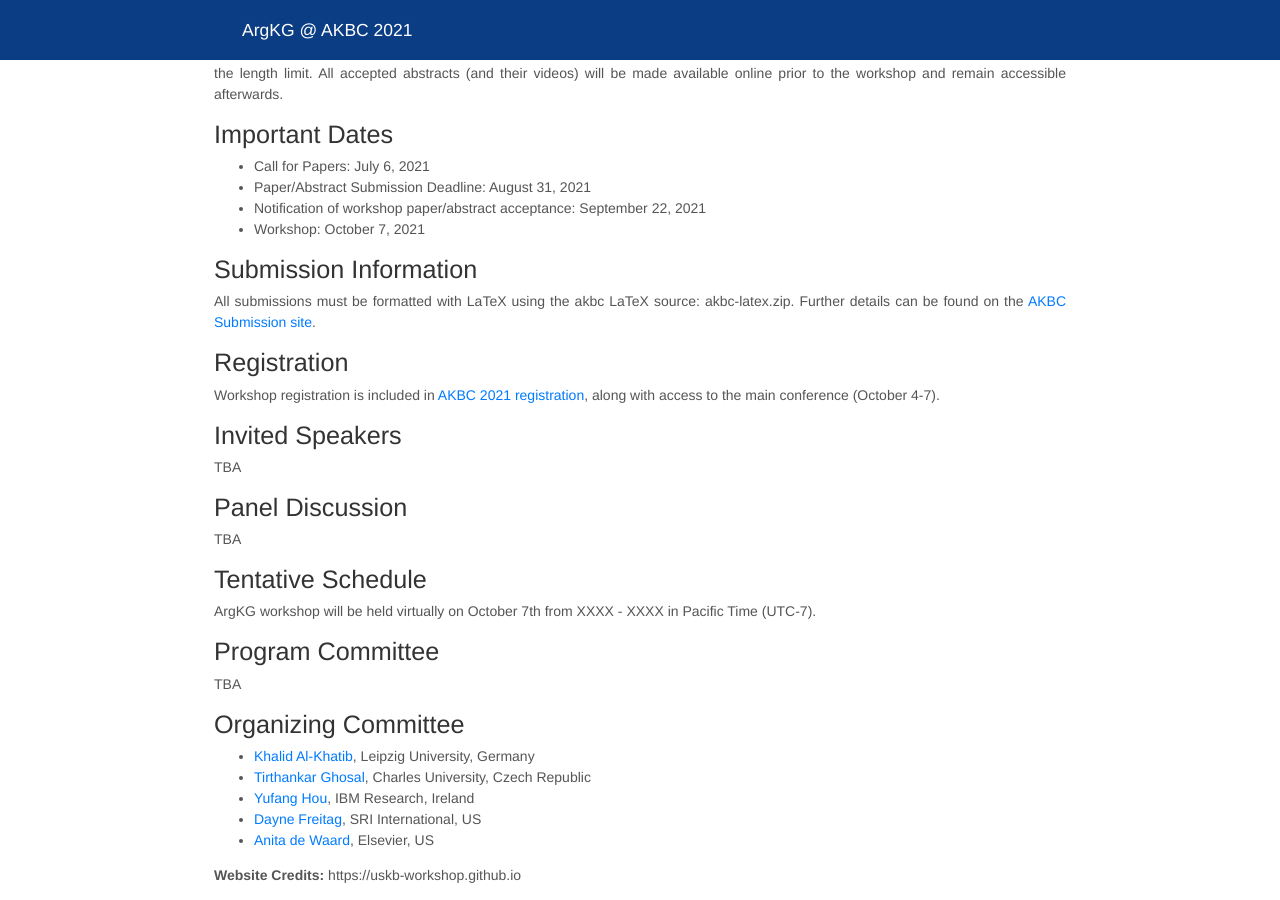
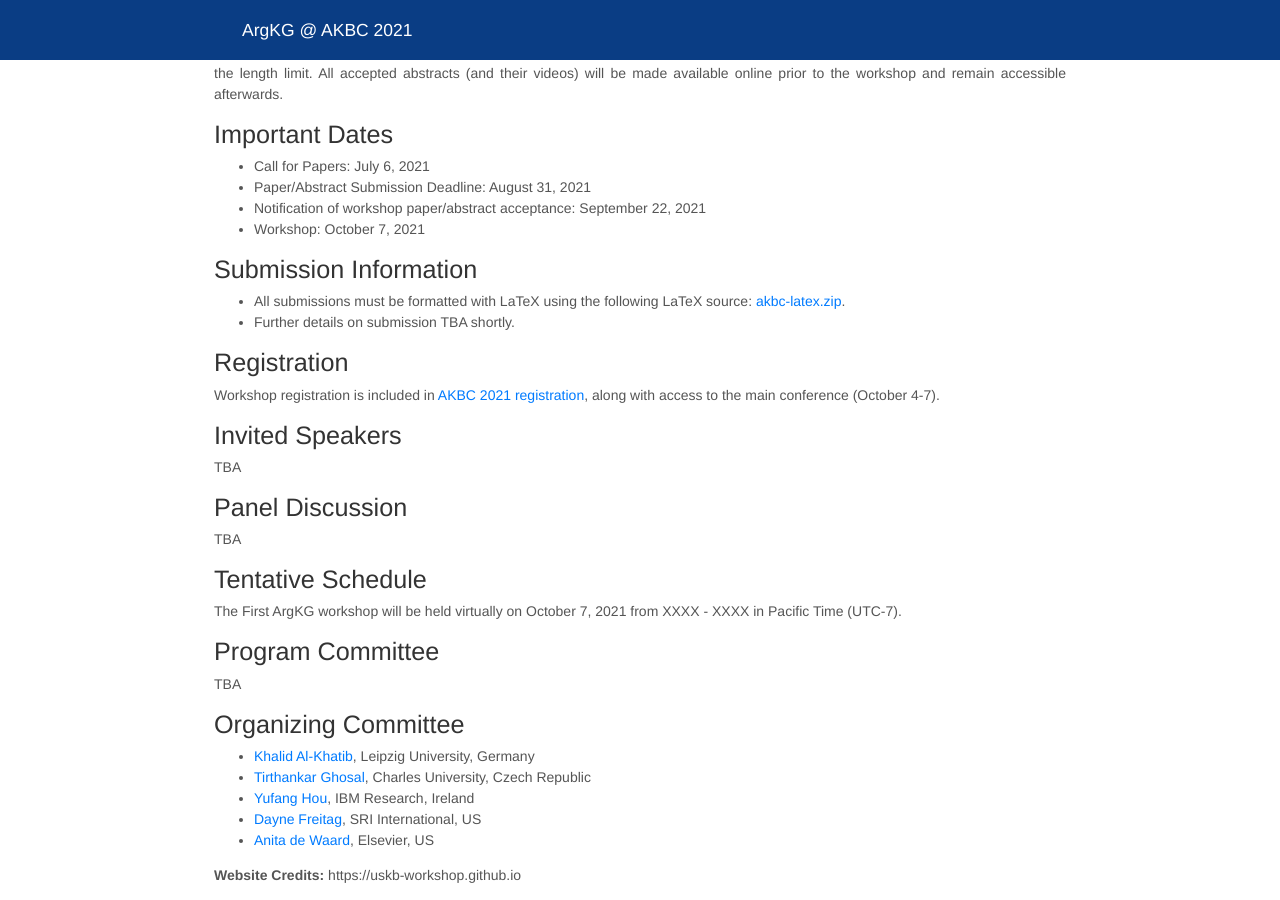
Before and after one commit to ArgKG/2021, a Jekyll site: the page built from index.md, in a window 1280 px wide and 900 px high, scrolled down 1064 px. Built offline with Jekyll 4.4.1, drawn with Linux system fonts in a browser that asks for light colours; nearby versions of some CDN libraries.

Commit message:
Update index.md

```diff
--- a/index.md
+++ b/index.md
@@ -43,7 +43,8 @@ Format and scope:  These abstracts can be longer than the typical abstracts for
 
 ## Submission Information
 
-All submissions must be formatted with LaTeX using the akbc LaTeX source: akbc-latex.zip. Further details can be found on the <a href="https://www.akbc.ws/2021/submission">AKBC Submission site</a>.
+- All submissions must be formatted with LaTeX using the following LaTeX source: <a href="https://github.com/akbc-conference/style-files/blob/master/akbc-latex.zip?raw=true">akbc-latex.zip</a>.
+- Further details on submission TBA shortly.
 
 
 ## Registration
@@ -60,7 +61,7 @@ TBA
 
 ## Tentative Schedule
 
-ArgKG workshop will be held virtually on October 7th from XXXX - XXXX in Pacific Time (UTC-7).
+The First ArgKG workshop will be held virtually on October 7, 2021 from XXXX - XXXX in Pacific Time (UTC-7).
 
 <!--
 <div id="schedule">
```
